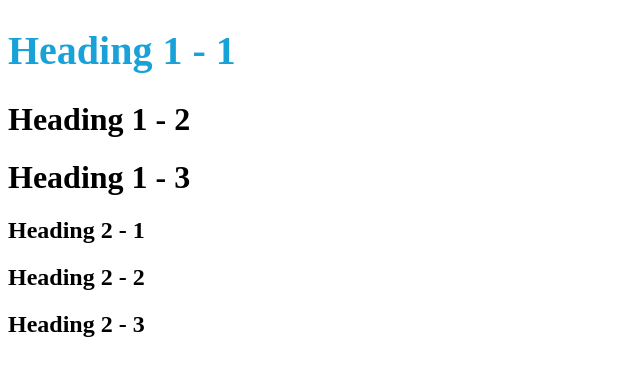
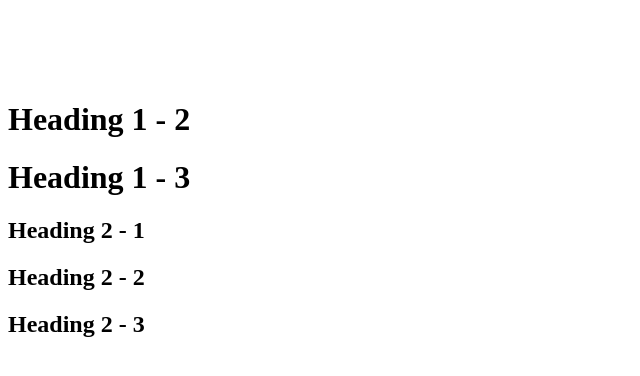
Before and after one commit to ayman2almonster/AymanBLM, a plain HTML site: page style-ayman.html in a window 1280 px wide. Shown: the whole page, without its empty margins (0-640 px from the left). Drawn offline with Linux system fonts and the light colour scheme.

Commit message:
Update style-ayman.html

```diff
--- a/style-ayman.html
+++ b/style-ayman.html
@@ -7,7 +7,7 @@
 </head>
 <body>
 
-	<h1 style="font-size: 40px; color:#19A2D7;">Heading 1 - 1</h1>
+	<h1 style="font-size: 40px; color:White;">Heading 1 - 1</h1>
 	<h1>Heading 1 - 2</h1>
 	<h1>Heading 1 - 3</h1>
 	<h2>Heading 2 - 1</h1>
```
